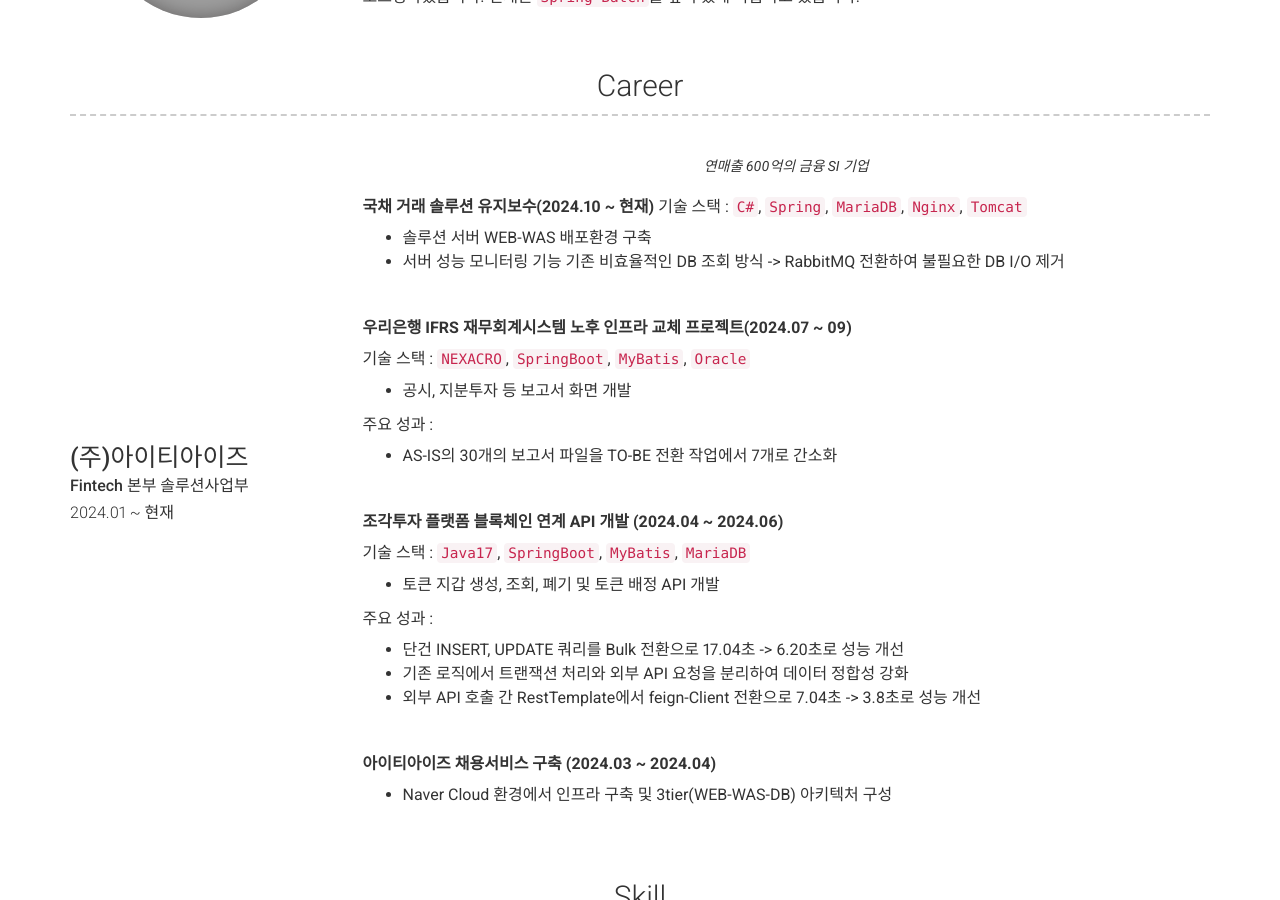
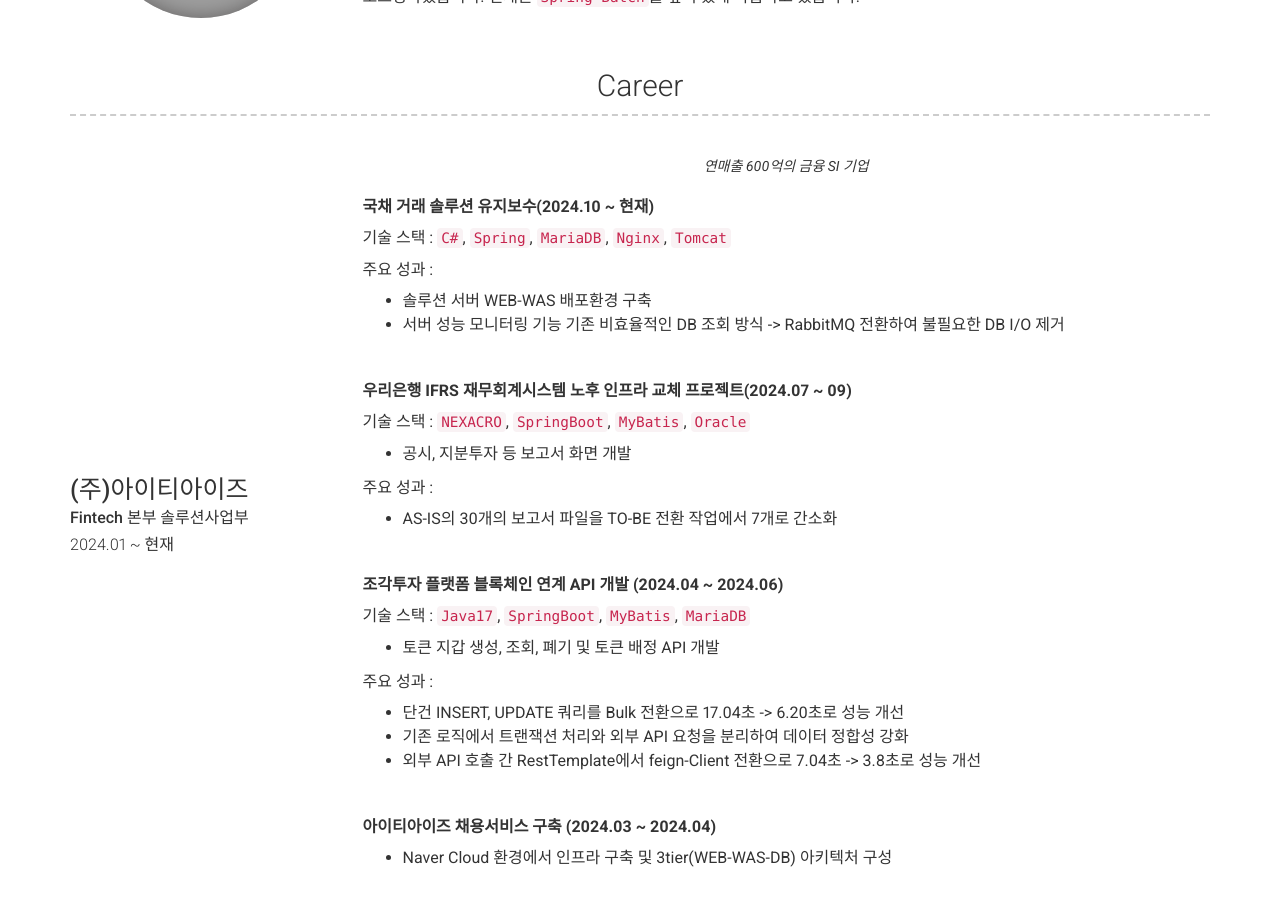
Before and after one commit to sungchulyun/sungchulyun.github.io, a Jekyll site: the page built from index.md, in a window 1280 px wide and 900 px high, scrolled down 484 px. Built offline with Jekyll 4.4.1, drawn with Linux system fonts in a browser that asks for light colours; nearby versions of some CDN libraries; grey boxes are pictures that could not be loaded.

Commit message:
fix : 띄어쓰기 수정

```diff
--- a/_config.yml
+++ b/_config.yml
@@ -65,8 +65,10 @@ content:
         description: | # this will include new lines to allow paragraphs
 
           **국채 거래 솔루션 유지보수(2024.10 ~ 현재)**
+
             기술 스택 : `C#`, `Spring`, `MariaDB`, `Nginx`, `Tomcat`
 
+            주요 성과 :
             - 솔루션 서버 WEB-WAS 배포환경 구축
             - 서버 성능 모니터링 기능 기존 비효율적인 DB 조회 방식 -> RabbitMQ 전환하여 불필요한 DB I/O 제거
 
```
